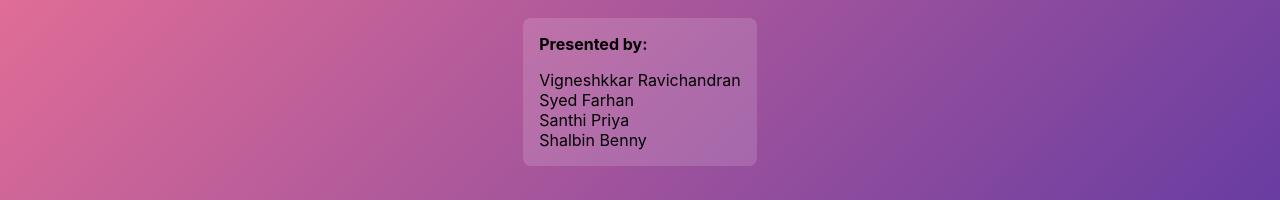
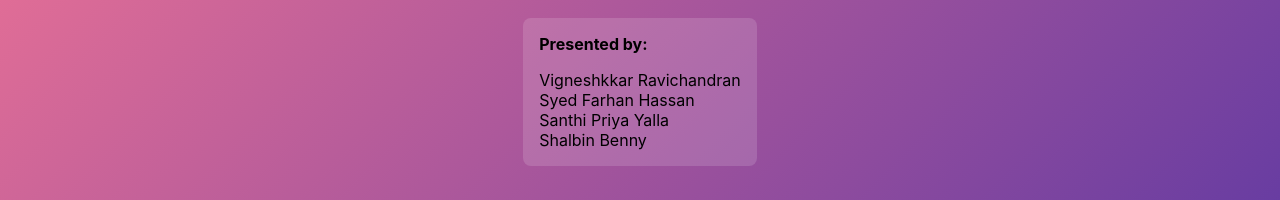
Before and after one commit to Vigneshkkar/Face-Mask-Detection-UI, a React (Create React App) app: page / in a window 1280 px wide. Shown: the part 521-721 px from the top of the page. Built offline with nearby package versions, Linux system fonts and the light colour scheme; no server answers.

Commit message:
Name change

```diff
--- a/src/App.js
+++ b/src/App.js
@@ -122,8 +122,8 @@ function App() {
       <div class='namesCont'>
         <div class='presBy'>Presented by:</div>
         <div class='names'>
-          Vigneshkkar Ravichandran <br></br> Syed Farhan <br></br> Santhi Priya{' '}
-          <br></br> Shalbin Benny
+          Vigneshkkar Ravichandran <br></br> Syed Farhan Hassan<br></br> Santhi
+          Priya Yalla <br></br> Shalbin Benny
         </div>
       </div>
       <div id='token' class='token'>
```
